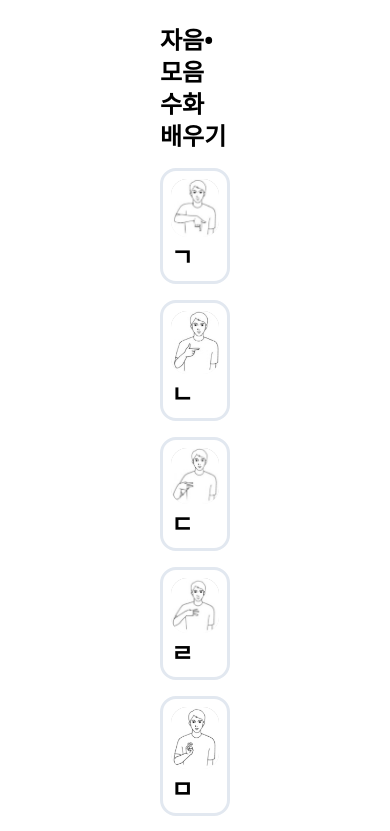
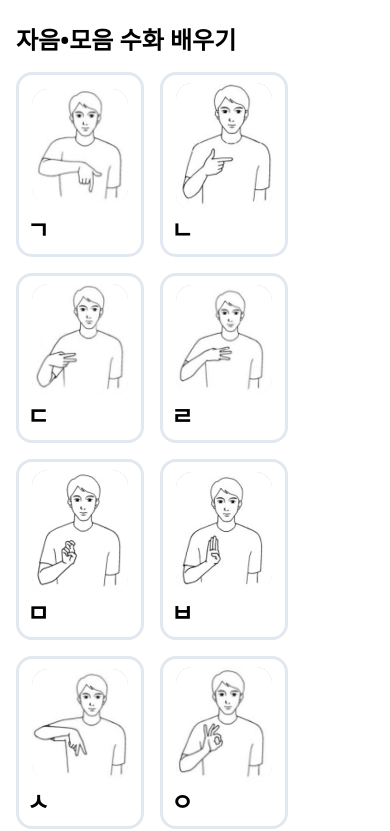
Before and after one commit to uranny/Sonpicker, a React (Vite) app: page / in a window 390 px wide. Shown: the top 831 px of the page. Built offline with nearby package versions, Linux system fonts and the light colour scheme.

Commit message:
feature : create PageContainer component #3

```diff
--- /dev/null
+++ b/src/components/pagecontainer/index.tsx
@@ -0,0 +1,18 @@
+import type { ReactNode } from "react";
+
+type PageContainerProps = {
+    className ?: string
+    children : ReactNode
+}
+
+function PageContainer({className, children} : PageContainerProps) {
+    return <div className={`
+        flex flex-col flex-1
+        mx-4 sm:mx-10 md:mx-20 lg:mx-40
+        ${className}
+    `}>
+        {children}
+    </div>;
+}
+
+export default PageContainer
--- a/src/pages/main/index.tsx
+++ b/src/pages/main/index.tsx
@@ -1,11 +1,12 @@
 import { useNavigate } from "react-router-dom"
 import SignCard from "../../components/signcard"
 import { SignCardList } from "../../constants/SignCardList"
+import PageContainer from "../../components/pagecontainer"
 
 function MainPage() {
     const navigate = useNavigate()
     return(
-        <div className="flex-1 ml-40 mr-40">
+        <PageContainer>
             <div className="h-6"/>
             <div className="flex flex-1 flex-col gap-4">
                 <p className="text-2xl font-bold text-black">자음•모음 수화 배우기</p>
@@ -36,7 +37,7 @@ function MainPage() {
                     }
                 </div>
             </div>
-        </div>
+        </PageContainer>
     )
 }
 
```
